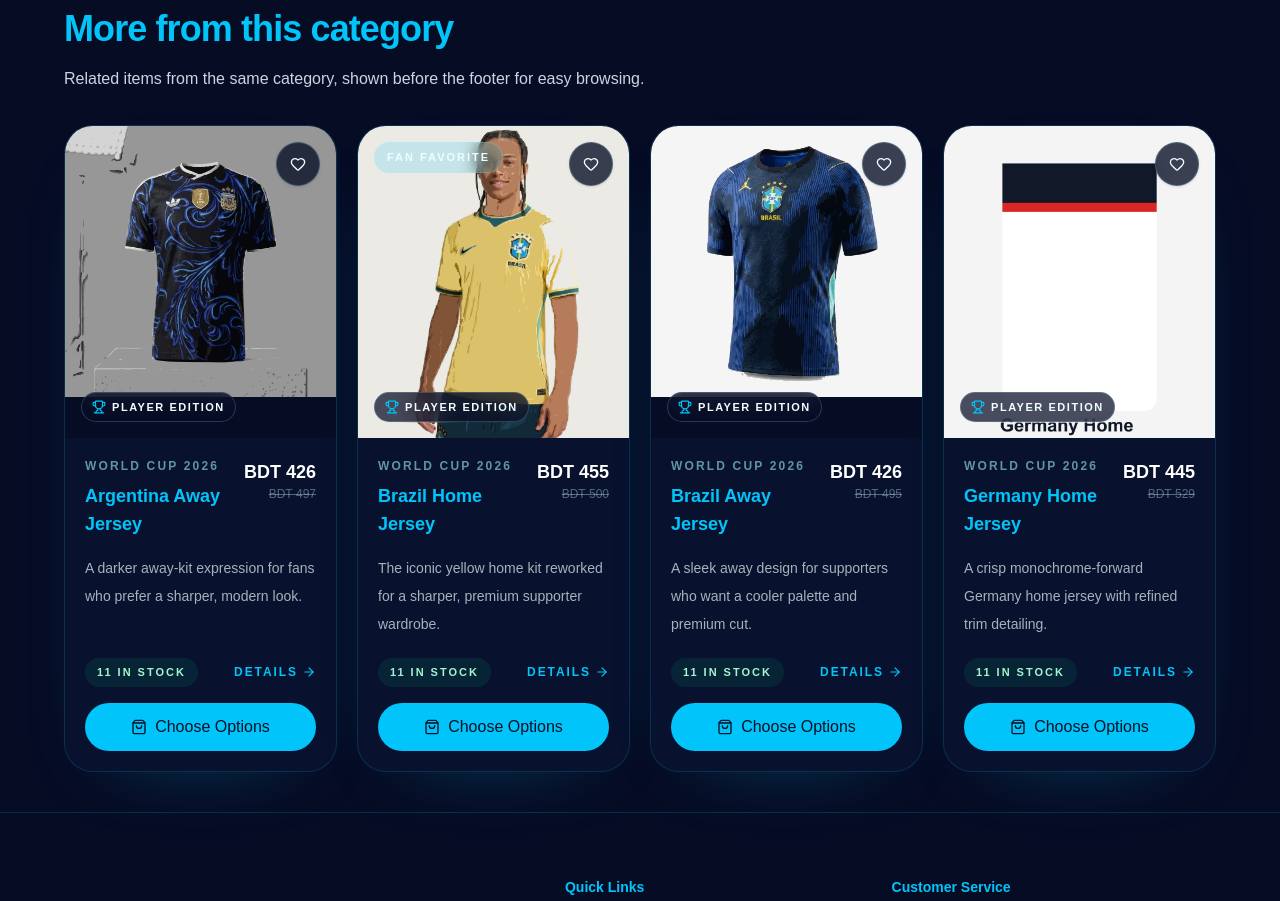
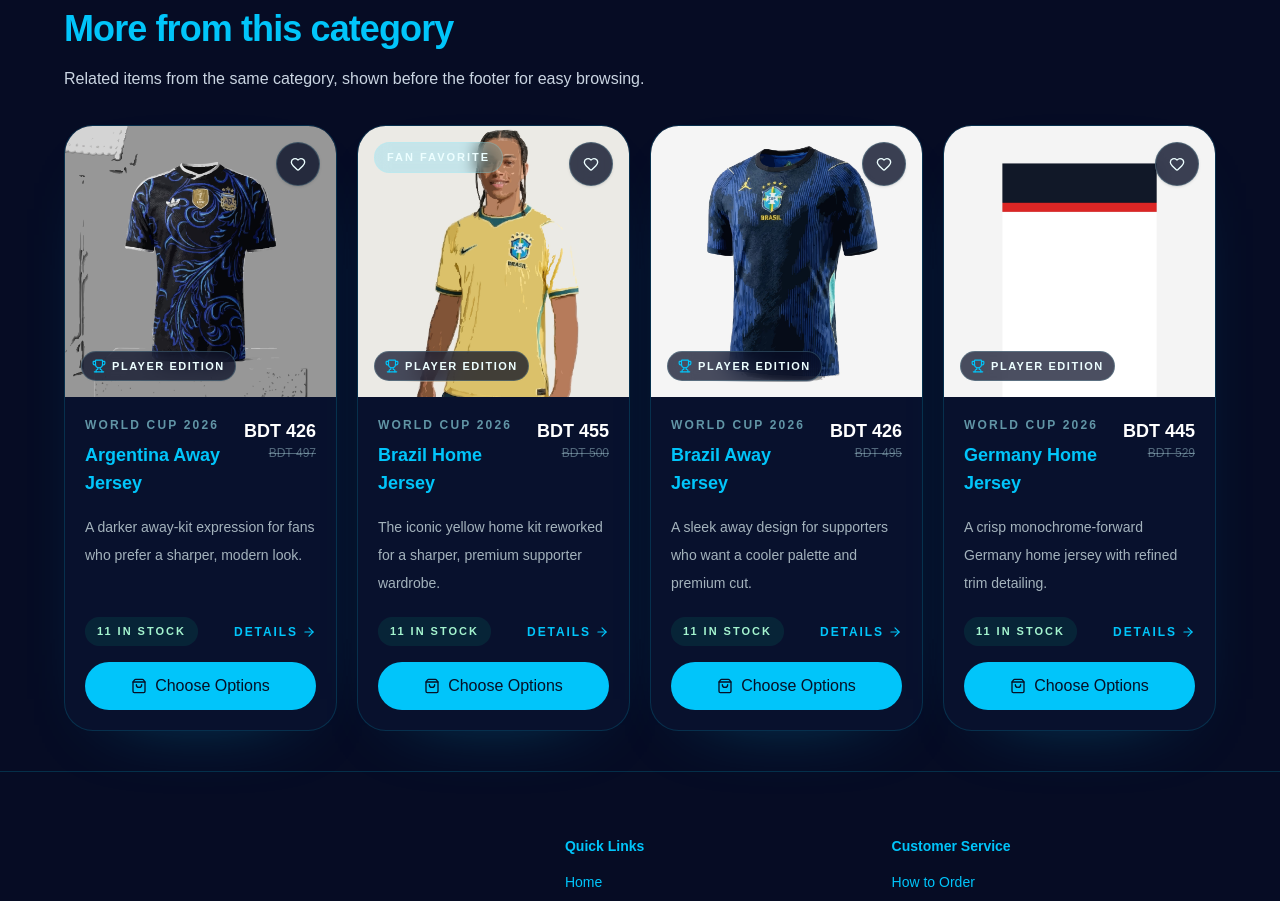
Before and after one commit to simulhunt-bit/lumesbd, a Next.js app: page /products/argentina-home in a window 1280 px wide. Shown: the part 1260-2161 px from the top of the page. Built offline with nearby package versions, Linux system fonts and the light colour scheme; no server answers.

Commit message:
Use square product card thumbnails

```diff
--- a/src/components/catalog/product-card.tsx
+++ b/src/components/catalog/product-card.tsx
@@ -23,7 +23,7 @@
 
   return (
     <article className="group flex h-full flex-col overflow-hidden rounded-[1.8rem] border border-cyan-400/16 bg-[#08112d] shadow-[0_26px_80px_-58px_rgba(1,197,250,0.52)] transition duration-300 hover:-translate-y-1 hover:border-cyan-300/35 hover:shadow-[0_34px_90px_-54px_rgba(1,197,250,0.62)]">
-      <div className="relative aspect-[4/4.6] overflow-hidden bg-[radial-gradient(circle_at_30%_15%,_rgba(1,197,250,0.22),_rgba(6,12,36,0.96)_60%)]">
+      <div className="relative aspect-square overflow-hidden bg-[radial-gradient(circle_at_30%_15%,_rgba(1,197,250,0.22),_rgba(6,12,36,0.96)_60%)]">
         <SmartImage src={product.images[0]} alt={product.name} fill imageClassName="object-cover group-hover:scale-105" sizes="(max-width: 768px) 100vw, 25vw" />
         <button
           type="button"
```
